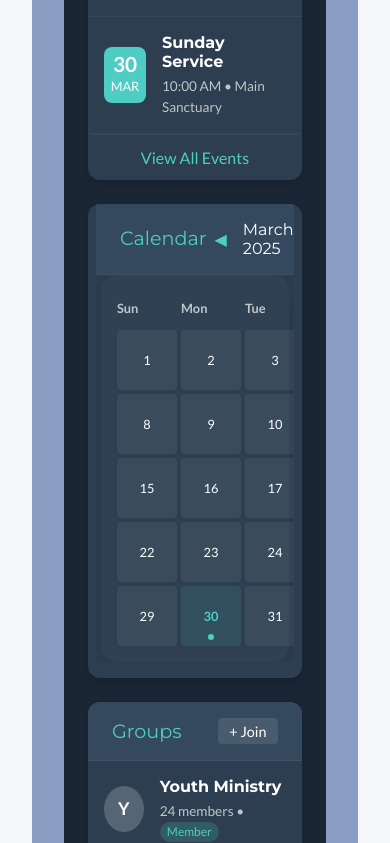
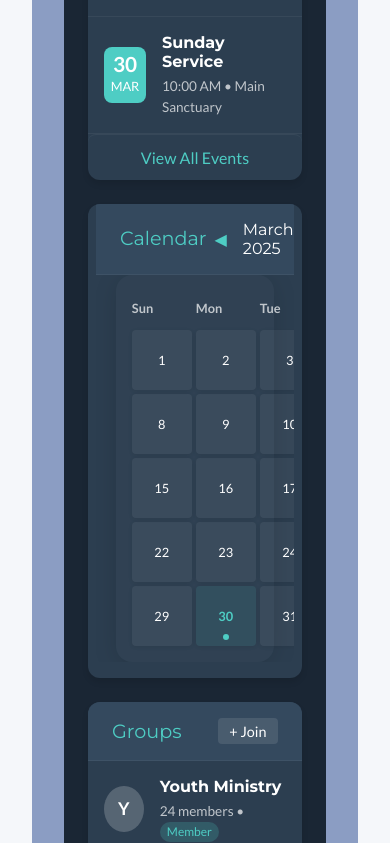
Before and after one commit to nbn1343/p2_group_website, a React (Vite) app in the folder react/: page / in a window 390 px wide. Shown: the part 3224-4067 px from the top of the page. Built offline with nearby package versions, Linux system fonts and the light colour scheme.

Commit message:
calendar resizing

```diff
--- a/react/src/design/Home.css
+++ b/react/src/design/Home.css
@@ -240,10 +240,10 @@
 	display: grid;
 	grid-template-columns: repeat(7, 1fr);
 	gap: 12px;
-	background: rgba(255,255,255,0.02);
+	background: rgba(255, 255, 255, 0.02);
 	border-radius: 16px;
 	padding: 24px 24px 48px 24px;
-	box-shadow: 0 4px 24px rgba(0,0,0,0.12);
+	box-shadow: 0 4px 24px rgba(0, 0, 0, 0.12);
 }
 
 .calendar-day-header {
@@ -256,7 +256,7 @@
 }
 
 .calendar-day {
-	background: rgba(255,255,255,0.06);
+	background: rgba(255, 255, 255, 0.06);
 	border-radius: 10px;
 	min-height: 60px;
 	display: flex;
@@ -267,7 +267,7 @@
 	color: #fff;
 	position: relative;
 	transition: box-shadow 0.2s, background 0.2s;
-	box-shadow: 0 1px 4px rgba(0,0,0,0.08);
+	box-shadow: 0 1px 4px rgba(0, 0, 0, 0.08);
 	cursor: pointer;
 	border: 2px solid transparent;
 }
@@ -278,7 +278,7 @@
 
 .calendar-day:not(.empty):hover {
 	background: rgba(78, 205, 196, 0.18);
-	box-shadow: 0 4px 16px rgba(78,205,196,0.12);
+	box-shadow: 0 4px 16px rgba(78, 205, 196, 0.12);
 	border: 2px solid var(--teal);
 }
 
@@ -369,9 +369,9 @@ background: rgba(78, 205, 196, 0.12);
 	display: flex;
 	align-items: center;
 	justify-content: space-between;
-	background: rgba(255,255,255,0.04);
+	background: rgba(255, 255, 255, 0.04);
 	border-radius: 10px;
-	box-shadow: 0 2px 8px rgba(0,0,0,0.08);
+	box-shadow: 0 2px 8px rgba(0, 0, 0, 0.08);
 	margin-bottom: 1rem;
 	padding: 0.8rem 1.2rem;
 	border-left: 5px solid var(--teal);
@@ -382,7 +382,7 @@ background: rgba(78, 205, 196, 0.12);
 .reminder-item-card.completed {
 	opacity: 0.6;
 	text-decoration: line-through;
-	background: rgba(255,255,255,0.02);
+	background: rgba(255, 255, 255, 0.02);
 }
 
 .reminder-main {
@@ -453,7 +453,7 @@ background: rgba(78, 205, 196, 0.12);
 
 .reminders-list.completed .reminder-item-card {
 	opacity: 0.5;
-	background: rgba(255,255,255,0.01);
+	background: rgba(255, 255, 255, 0.01);
 	border-left: 5px solid #888;
 }
 
@@ -650,30 +650,6 @@ background: rgba(78, 205, 196, 0.12);
 .chat-time {
 	font-size: 0.75rem;
 	color: rgba(255, 255, 255, 0.5);
-}
-
-@media (max-width: 768px) {
-	.widgets-container {
-		grid-template-columns: 1fr;
-		grid-template-rows: repeat(3, auto);
-		height: auto;
-	}
-
-	.widget {
-		min-height: 300px;
-		max-height: none;
-	}
-
-	.calendar-widget,
-	.reminders-widget,
-	.groups-widget {
-		grid-column: 1;
-	}
-
-	.calendar-widget {
-		grid-row: auto;
-		padding-bottom: 1rem;
-	}
 }
 
 .reminder-modal {
@@ -1341,20 +1317,6 @@ input[type="time"] {
 	background-color: #39b1a3;
 }
 
-/* Make chat modal responsive */
-@media (max-width: 768px) {
-	.chat-modal {
-		width: 90%;
-		height: 80%;
-		bottom: 10%;
-		right: 5%;
-		left: 5%;
-	}
-
-	.chat-sidebar {
-		width: 35%;
-	}
-}
 
 /* For very small screens */
 @media (max-width: 480px) {
@@ -1373,7 +1335,8 @@ input[type="time"] {
 }
 
 .profile-icon:hover {
-    transform: scale(1.1); /* Slightly enlarge the icon on hover */
+	transform: scale(1.1);
+	/* Slightly enlarge the icon on hover */
 }
 
 .profile-icon {
@@ -1443,10 +1406,13 @@ input[type="time"] {
 
 .profile-image-preview {
 	margin-top: 1rem;
-    width: 100px; /* Adjust size as needed */
+	width: 100px;
+	/* Adjust size as needed */
 	height: auto;
-    border-radius: 4px; /* Optional: for rounded corners */
-    display: block; /* Ensures the image does not overflow */
+	border-radius: 4px;
+	/* Optional: for rounded corners */
+	display: block;
+	/* Ensures the image does not overflow */
 }
 
 .profile-edit input[type="tel"] {
@@ -1460,9 +1426,12 @@ input[type="time"] {
 }
 
 .error {
-    color: #ff6b6b; /* Red color for errors */
-    font-size: 0.8rem; /* Smaller font size for error messages */
-    margin-top: 0.5rem; /* Space between input and error message */
+	color: #ff6b6b;
+	/* Red color for errors */
+	font-size: 0.8rem;
+	/* Smaller font size for error messages */
+	margin-top: 0.5rem;
+	/* Space between input and error message */
 }
 
 .form-buttons {
@@ -1619,6 +1588,7 @@ input[type="time"] {
 	font-size: 1rem;
 	margin-right: 1rem;
 }
+
 .child-filter-dropdown:focus {
 	outline: none;
 	border-color: #39b1a3;
@@ -1640,9 +1610,10 @@ input[type="time"] {
 	display: flex;
 	align-items: center;
 }
+
 .group-pill.selected {
 	color: #fff !important;
-	box-shadow: 0 2px 8px rgba(0,0,0,0.08);
+	box-shadow: 0 2px 8px rgba(0, 0, 0, 0.08);
 }
 
 .dashboard-header {
@@ -1665,7 +1636,7 @@ input[type="time"] {
 	display: flex;
 	align-items: center;
 	gap: 0.5rem;
-	background: rgba(255,255,255,0.04);
+	background: rgba(255, 255, 255, 0.04);
 	padding: 0.3em 0.8em;
 	border-radius: 6px;
 }
@@ -1690,3 +1661,49 @@ input[type="time"] {
 	outline: none;
 	border-color: #39b1a3;
 }
+
+@media (max-width: 1024px) {
+	.calendar-grid {
+		padding: 12px;
+		gap: 6px;
+		width: 80%;
+	}
+}
+
+@media (max-width: 768px) {
+
+	/* Make chat modal responsive */
+	.chat-modal {
+		width: 90%;
+		height: 80%;
+		bottom: 10%;
+		right: 5%;
+		left: 5%;
+	}
+
+	.chat-sidebar {
+		width: 35%;
+	}
+
+	.widgets-container {
+		grid-template-columns: 1fr;
+		grid-template-rows: repeat(3, auto);
+		height: auto;
+	}
+
+	.widget {
+		min-height: 300px;
+		max-height: none;
+	}
+
+	.calendar-widget,
+	.reminders-widget,
+	.groups-widget {
+		grid-column: 1;
+	}
+
+	.calendar-widget {
+		grid-row: auto;
+		padding-bottom: 1rem;
+	}
+}
```
Lines whose indentation alone changed are shown as unchanged.
